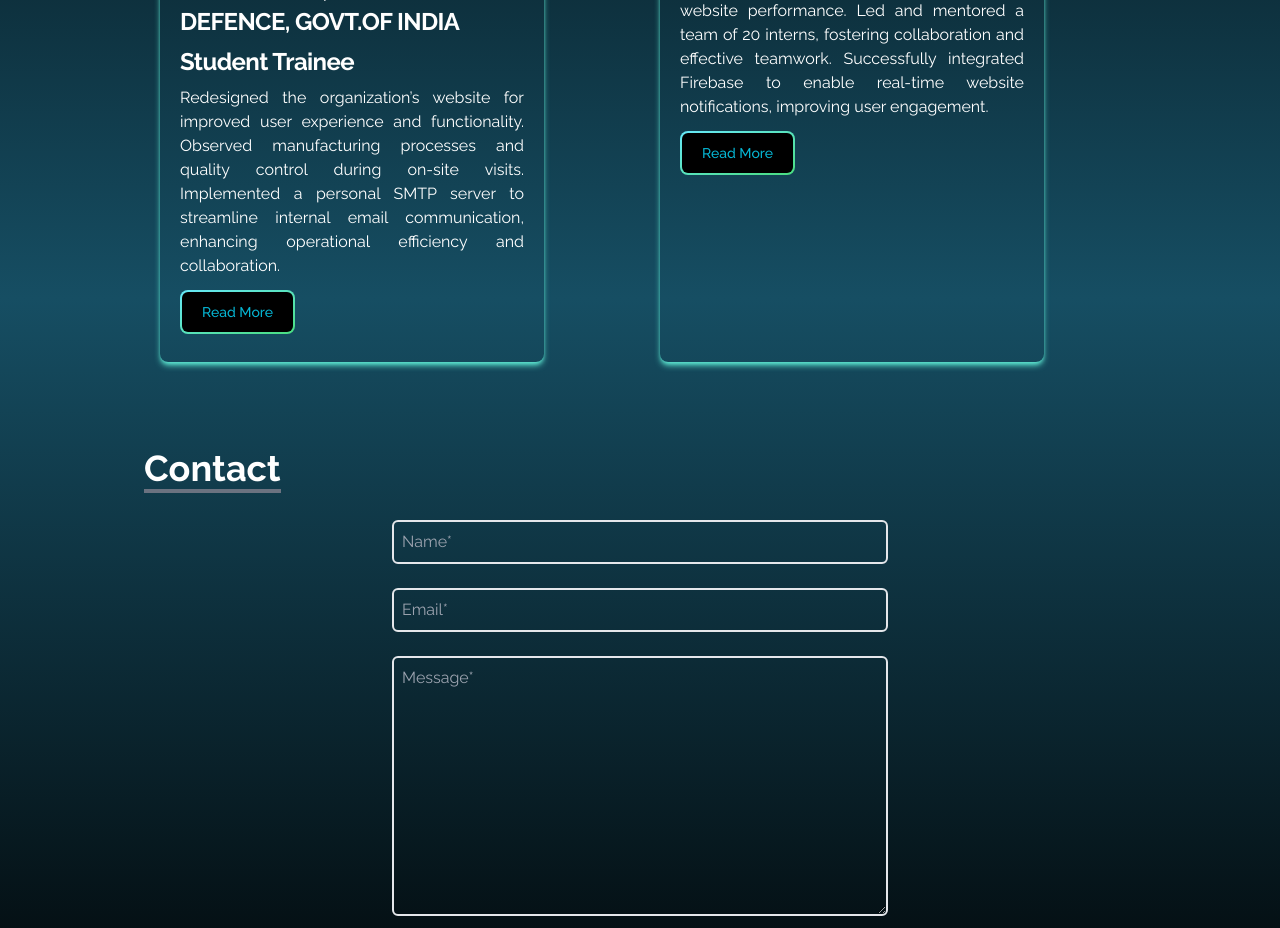
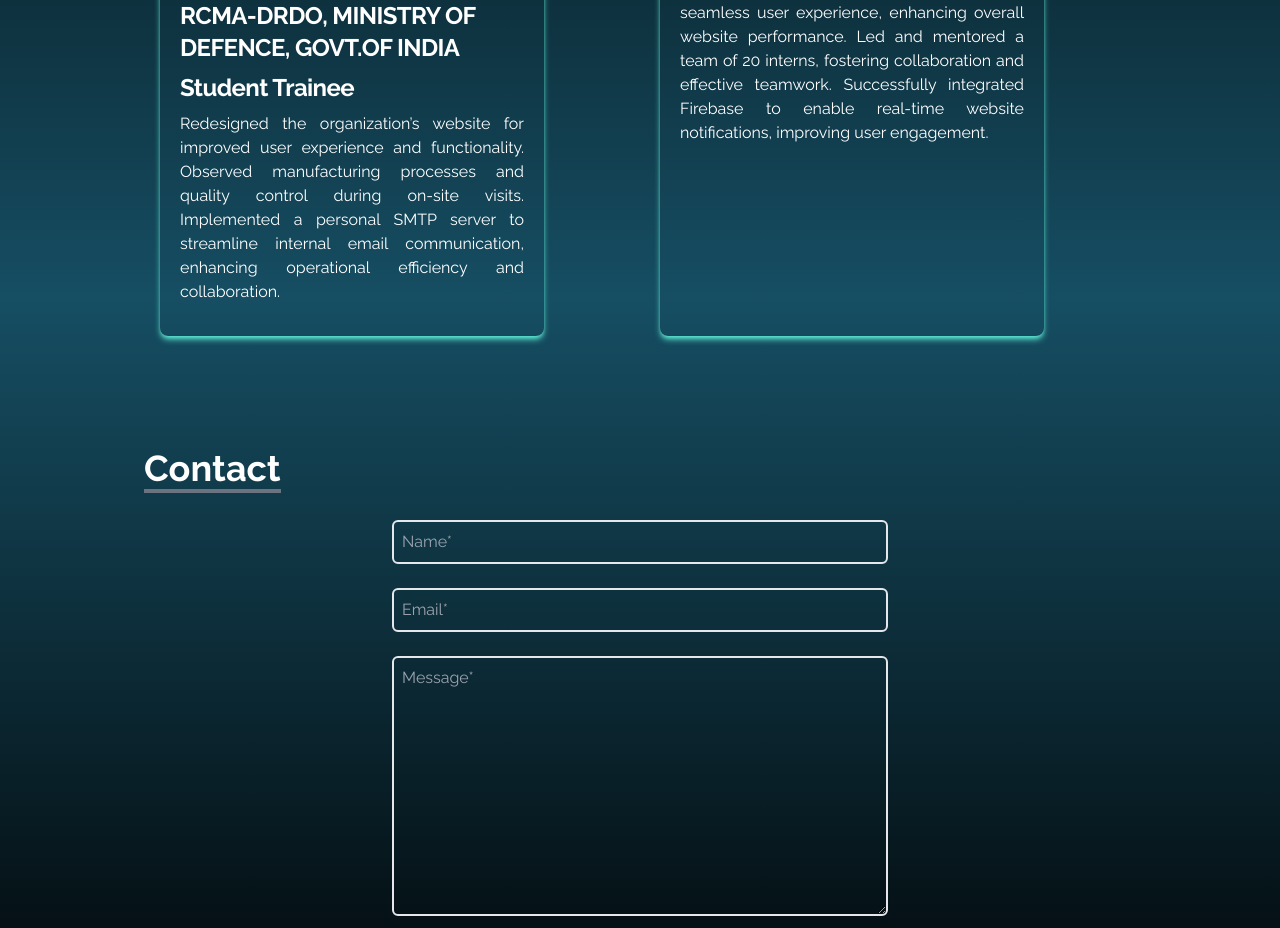
Before and after one commit to 07sumit1002/portfolio_self, a React (Create React App) app: page / in a window 1280 px wide. Shown: the part 5140-6068 px from the top of the page. Built offline with nearby package versions, Linux system fonts and the light colour scheme.

Commit message:
updated internship

```diff
--- a/src/Components/Internship.jsx
+++ b/src/Components/Internship.jsx
@@ -7,7 +7,7 @@ const Internship = () => {
         {
           id:1,
           src:drdo,
-          href:'https://drdo.gov.in/drdo/cemilac',
+          // href:'https://drdo.gov.in/drdo/cemilac',
           org:'RCMA-DRDO, MINISTRY OF DEFENCE, GOVT.OF INDIA',
           title: 'Student Trainee',
           des:'Redesigned the organization’s website for improved user experience and functionality. Observed manufacturing processes and quality control during on-site visits. Implemented a personal SMTP server to streamline internal email communication, enhancing operational efficiency and collaboration.'
@@ -15,7 +15,7 @@ const Internship = () => {
         {
           id:2,
           src:infit,
-          href:'https://www.infits.in/dashboard.php',
+          // href:'https://www.infits.in/dashboard.php',
           org:'ANALYZED.IN',
           title: 'Web-Dev Intern and Team Leader',
           des: "Resolved bugs to ensure a smooth and seamless user experience, enhancing overall website performance. Led and mentored a team of 20 interns, fostering collaboration and effective teamwork. Successfully integrated Firebase to enable real-time website notifications, improving user engagement."
@@ -32,18 +32,19 @@ const Internship = () => {
 
             <div className=' grid sm:grid-cols-2 md:grid-cols-2 gap-10 px-12 sm:px-0'>
             {
-              projects.map(({id,src, href, org, title, des})=>(
+              /* projects.map(({id,src, href, org, title, des})=>( */
+              projects.map(({id,src,  org, title, des})=>(
                 <div key={id} className="max-w-sm  shadow-teal-300 rounded-lg shadow-md">
                         <img class="p-4 rounded-3xl" src={src} alt="internship" />
                         <div class="p-5">
                             <h2 class="mb-2 text-2xl font-bold tracking-tight text-white">{org}</h2>
                             <h6 class="mb-2 text-2xl font-bold tracking-tight text-white">{title}</h6>
                             <p class="mb-3 font-normal text-white text-justify">{des}</p>
-                            <a href={href} target='_blank' rel="noreferrer" className="inline-flex items-center justify-center p-0.5 mb-2 mr-2 overflow-hidden text-sm font-medium text-cyan-500 rounded-lg group bg-gradient-to-br from-cyan-300 to-green-400 group-hover:from-cyan-300 group-hover:to-green-300 hover:text-white dark:text-white focus:ring-4 focus:outline-none focus:ring-blue-300 dark:focus:ring-blue-800">
+                            {/* <a href={href} target='_blank' rel="noreferrer" className="inline-flex items-center justify-center p-0.5 mb-2 mr-2 overflow-hidden text-sm font-medium text-cyan-500 rounded-lg group bg-gradient-to-br from-cyan-300 to-green-400 group-hover:from-cyan-300 group-hover:to-green-300 hover:text-white dark:text-white focus:ring-4 focus:outline-none focus:ring-blue-300 dark:focus:ring-blue-800">
                                 <span className="px-5 py-2.5 transition-all ease-in duration-75 bg-black dark:bg-gray-900 rounded-md group-hover:bg-opacity-0">
                                     Read More
                                 </span>
-                            </a>
+                            </a> */}
 
                     </div>
                 </div>
```
